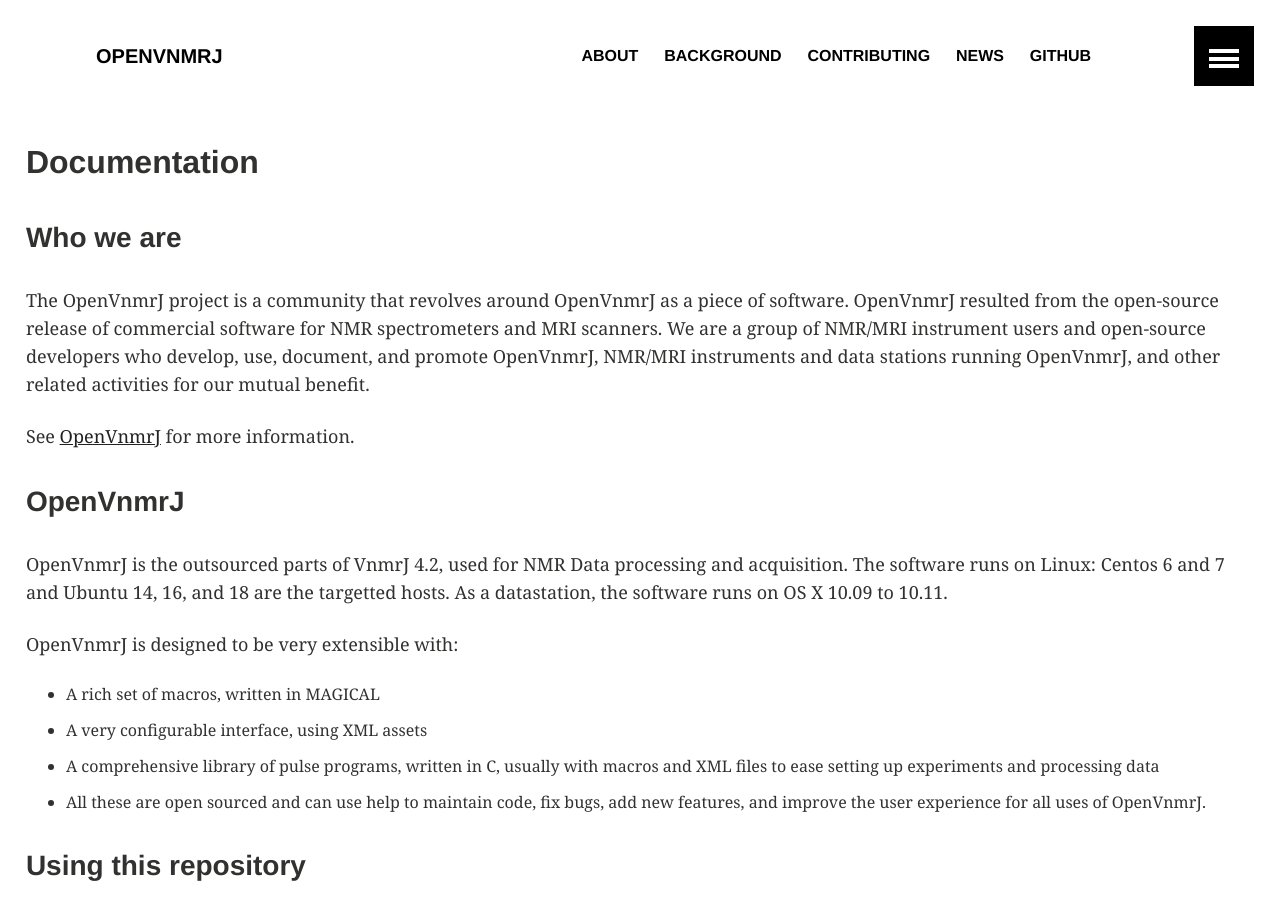
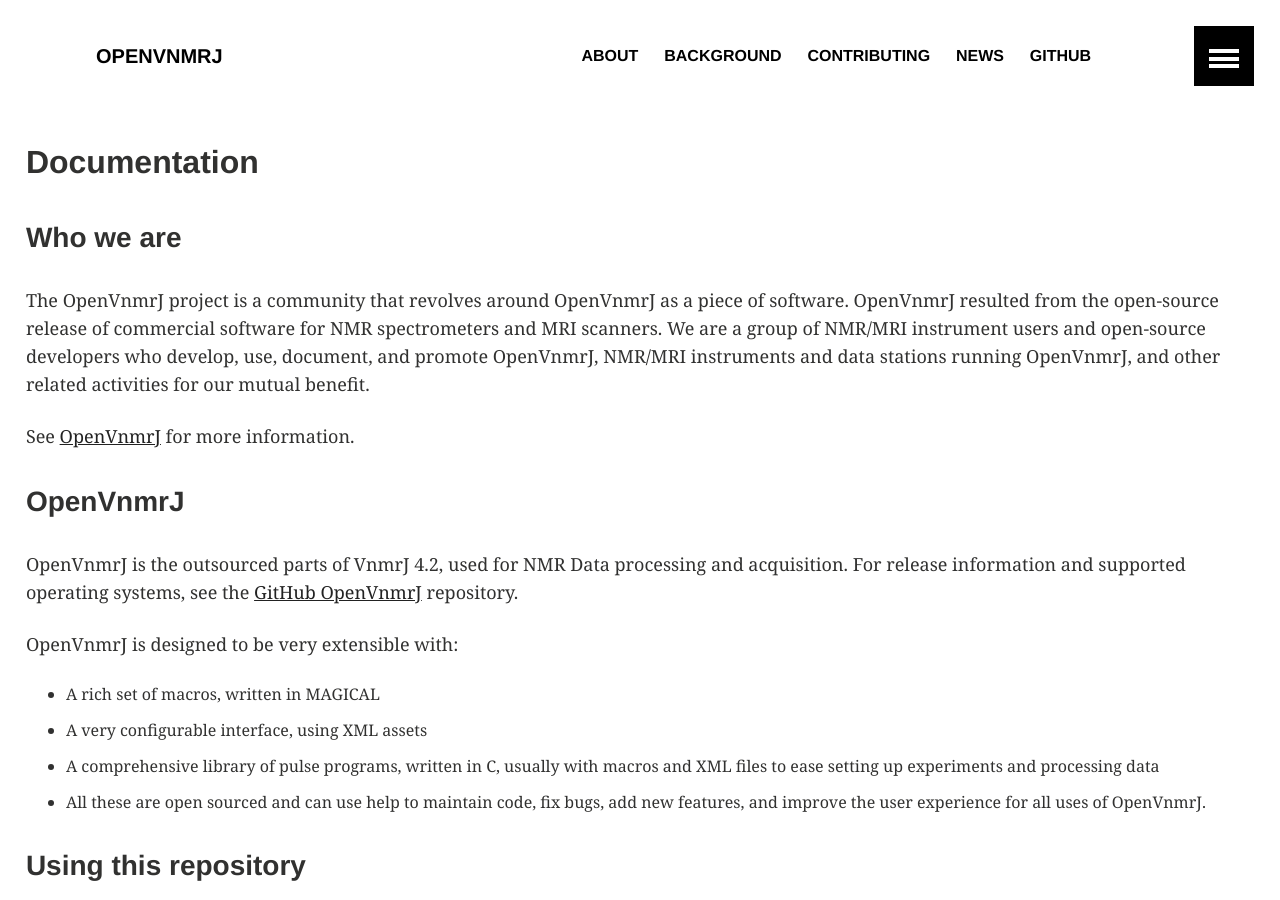
Before and after one commit to OpenVnmrJ/openvnmrj.github.io, a Jekyll site: the page built from _documentation/README.md, in a window 1280 px wide and 900 px high. Built offline with Jekyll 4.4.1, drawn with Linux system fonts in a browser that asks for light colours; our own code applies the rules of GitHub Pages for plain Markdown files.

```diff
--- a/_documentation/README.md
+++ b/_documentation/README.md
@@ -8,7 +8,7 @@ See [OpenVnmrJ](http://openvnmrj.org) for more information.
 
 ### OpenVnmrJ
 
-OpenVnmrJ is the outsourced parts of VnmrJ 4.2, used for NMR Data processing and acquisition. The software runs on Linux: Centos 6 and 7 and Ubuntu 14, 16, and 18 are the targetted hosts. As a datastation, the software runs on OS X 10.09 to 10.11.
+OpenVnmrJ is the outsourced parts of VnmrJ 4.2, used for NMR Data processing and acquisition. For release information and supported operating systems, see the  [GitHub OpenVnmrJ](https://github.com/OpenVnmrJ/OpenVnmrJ) repository.
 
 OpenVnmrJ is designed to be very extensible with:
 - A rich set of macros, written in MAGICAL
```
Also changed, not shown: index.md (+1 -1 lines).
